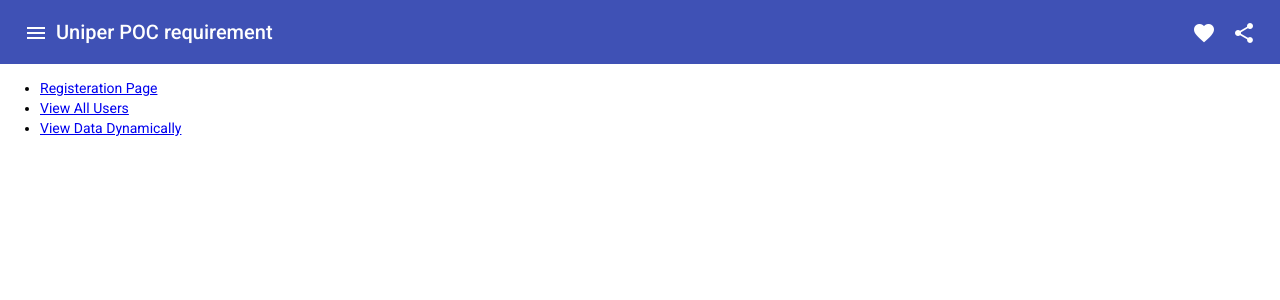
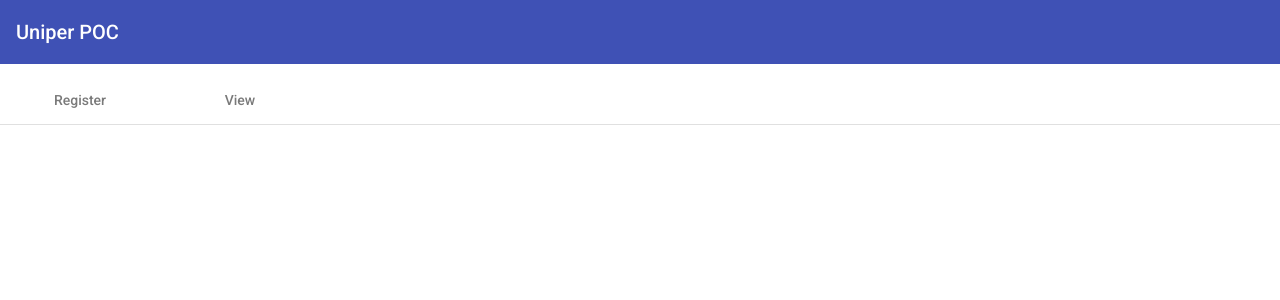
Before and after one commit to TrellixVulnTeam/AngularHelp_ROXW, an Angular app in the folder uniper-db-poc/: page / in a window 1280 px wide. Shown: the top 300 px of the page. Built offline with nearby package versions, Linux system fonts and the light colour scheme.

Commit message:
updated nav bar successfully

```diff
--- a/uniper-db-poc/src/app/app.component.css
+++ b/uniper-db-poc/src/app/app.component.css
@@ -1,3 +1,6 @@
 .example-spacer {
     flex: 1 1 auto;
   }
+  .mat-tab-group {
+    margin-bottom: 48px;
+  }
--- a/uniper-db-poc/src/app/app.component.html
+++ b/uniper-db-poc/src/app/app.component.html
@@ -1,25 +1,23 @@
 <p>
   <mat-toolbar color="primary">
-    <button mat-icon-button class="example-icon" aria-label="Example icon-button with menu icon">
-      <mat-icon>menu</mat-icon>
-    </button>
-    <span>Uniper POC requirement</span>
-    <span class="example-spacer"></span>
-    <button mat-icon-button class="example-icon favorite-icon" aria-label="Example icon-button with heart icon">
-      <mat-icon>favorite</mat-icon>
-    </button>
-    <button mat-icon-button class="example-icon" aria-label="Example icon-button with share icon">
-      <mat-icon>share</mat-icon>
-    </button>
+
+    <span>Uniper POC</span>
+
   </mat-toolbar>
 </p>
-<!-- This nav gives you links to click, which tells the router which route to use (defined in the routes constant in  AppRoutingModule) -->
-<nav>
-  <ul>
-    <li><a routerLink="/register-component" routerLinkActive="active">Registeration Page</a></li>
-    <li><a routerLink="/viewuser-component" routerLinkActive="active">View All Users</a></li>
-    <li><a routerLink="/viewdatadynamically-component" routerLinkActive="active">View Data Dynamically</a></li>
-  </ul>
+
+
+<nav mat-tab-nav-bar>
+  <a mat-tab-link
+     [routerLink]="['/register-component']"
+     routerLinkActive #rla1="routerLinkActive"
+     [active]="rla1.isActive">Register
+  </a>
+  <a mat-tab-link
+     [routerLink]="['/viewuser-component']"
+     routerLinkActive #rla2="routerLinkActive"
+     [active]="rla2.isActive">View
+  </a>
 </nav>
 <!-- The routed views render in the <router-outlet>-->
-<router-outlet></router-outlet>
+  <router-outlet></router-outlet>
--- a/uniper-db-poc/src/app/material.module.ts
+++ b/uniper-db-poc/src/app/material.module.ts
@@ -8,9 +8,10 @@ import {MatProgressSpinnerModule}  from '@angular/material/progress-spinner';
 import {MatCardModule}  from '@angular/material/card';
 import {MatMenuModule}  from '@angular/material/menu';
 import {MatIconModule}  from '@angular/material/icon';
+import {MatTabsModule} from '@angular/material/tabs';
 @NgModule({
-  imports: [MatButtonModule , MatCheckboxModule,MatToolbarModule,MatInputModule,MatProgressSpinnerModule,MatCardModule,MatMenuModule,MatIconModule],
-  exports: [MatButtonModule, MatCheckboxModule,MatToolbarModule,MatInputModule,MatProgressSpinnerModule,MatCardModule,MatMenuModule, MatIconModule]
+  imports: [MatButtonModule, MatTabsModule , MatCheckboxModule,MatToolbarModule,MatInputModule,MatProgressSpinnerModule,MatCardModule,MatMenuModule,MatIconModule],
+  exports: [MatButtonModule, MatTabsModule , MatCheckboxModule,MatToolbarModule,MatInputModule,MatProgressSpinnerModule,MatCardModule,MatMenuModule, MatIconModule]
 })
 
 
```
